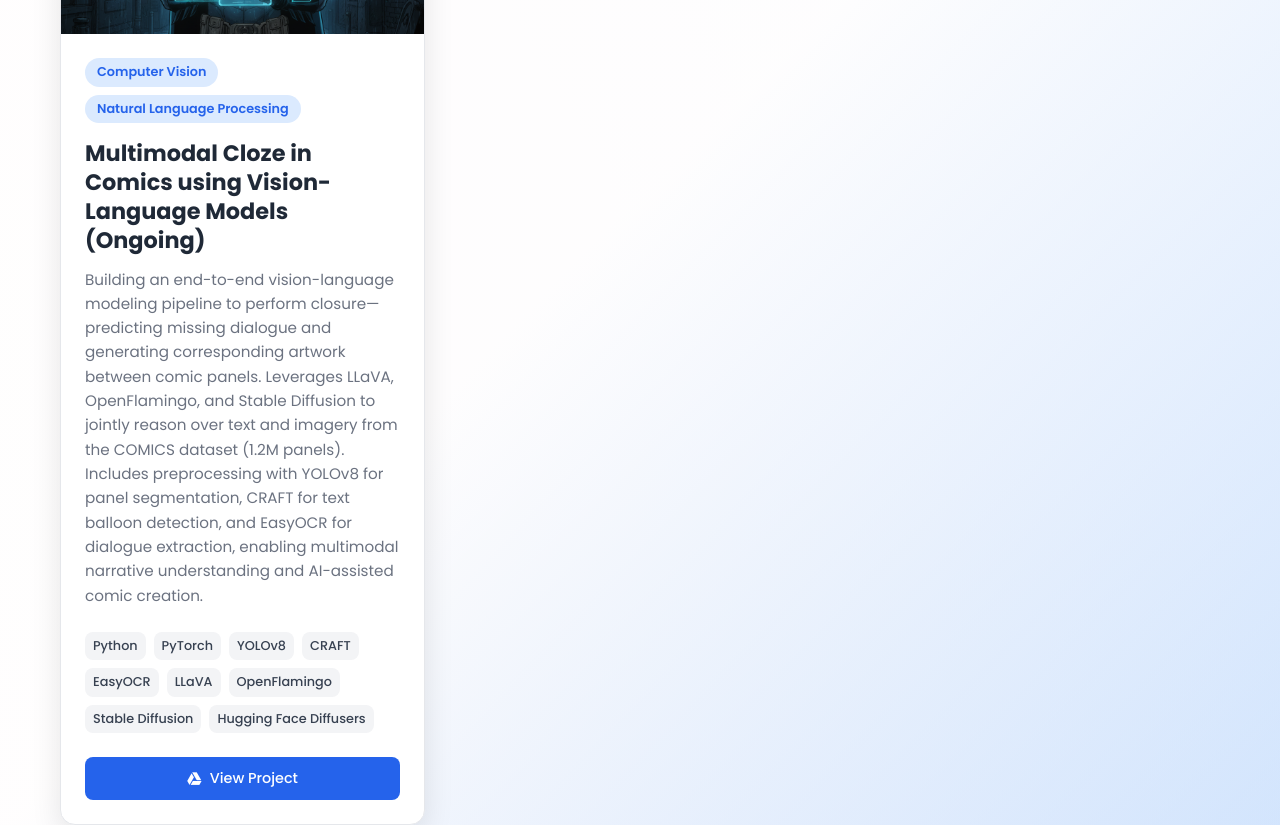
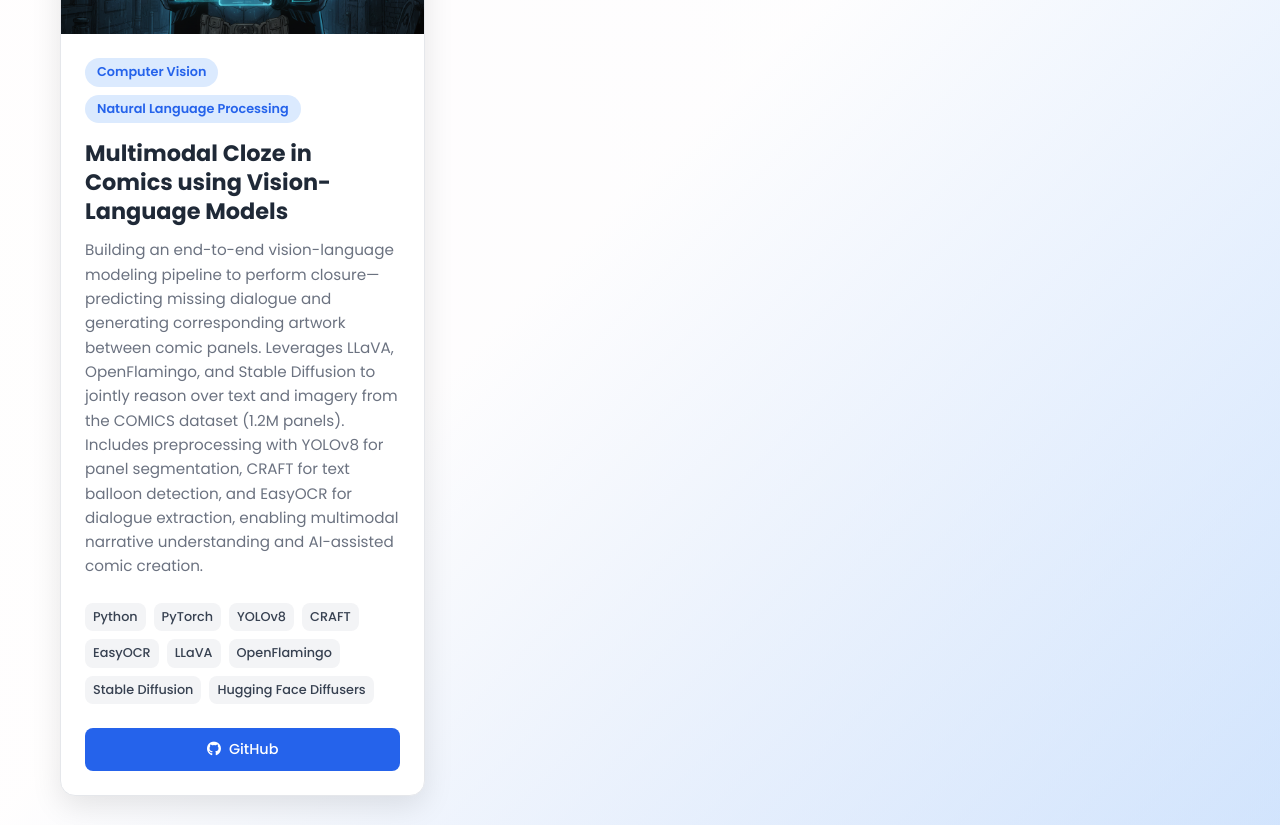
Before and after one commit to harshvardhan-sekar/harshvardhan-sekar-portfolio, a Next.js app: page / in a window 1280 px wide. Shown: the part 4100-4925 px from the top of the page. Built offline with nearby package versions, Linux system fonts and the light colour scheme.

Commit message:
feat: update Multimodal Cloze Comics project - change link to GitHub repo and remove (Ongoing) from title

```diff
--- a/data/projects.js
+++ b/data/projects.js
@@ -92,11 +92,11 @@
   // },
   {
     id: 7,
-    title: "Multimodal Cloze in Comics using Vision-Language Models (Ongoing)",
+    title: "Multimodal Cloze in Comics using Vision-Language Models",
     description: "Building an end-to-end vision-language modeling pipeline to perform closure—predicting missing dialogue and generating corresponding artwork between comic panels. Leverages LLaVA, OpenFlamingo, and Stable Diffusion to jointly reason over text and imagery from the COMICS dataset (1.2M panels). Includes preprocessing with YOLOv8 for panel segmentation, CRAFT for text balloon detection, and EasyOCR for dialogue extraction, enabling multimodal narrative understanding and AI-assisted comic creation.",
     category: ["cv", "nlp"],
     technologies: ["Python", "PyTorch", "YOLOv8", "CRAFT", "EasyOCR", "LLaVA", "OpenFlamingo", "Stable Diffusion", "Hugging Face Diffusers"],
-    github: "https://drive.google.com/drive/folders/16-UYPPj3PAF7dpPvwn8dcFX0X9votU0t",
+    github: "https://github.com/harshvardhan-sekar/beyond-the-frame/blob/main/README.md",
     demo: "#",
     image: "fas fa-images",
     imageUrl: "/images/projects/multimodal-cloze.png",
```
